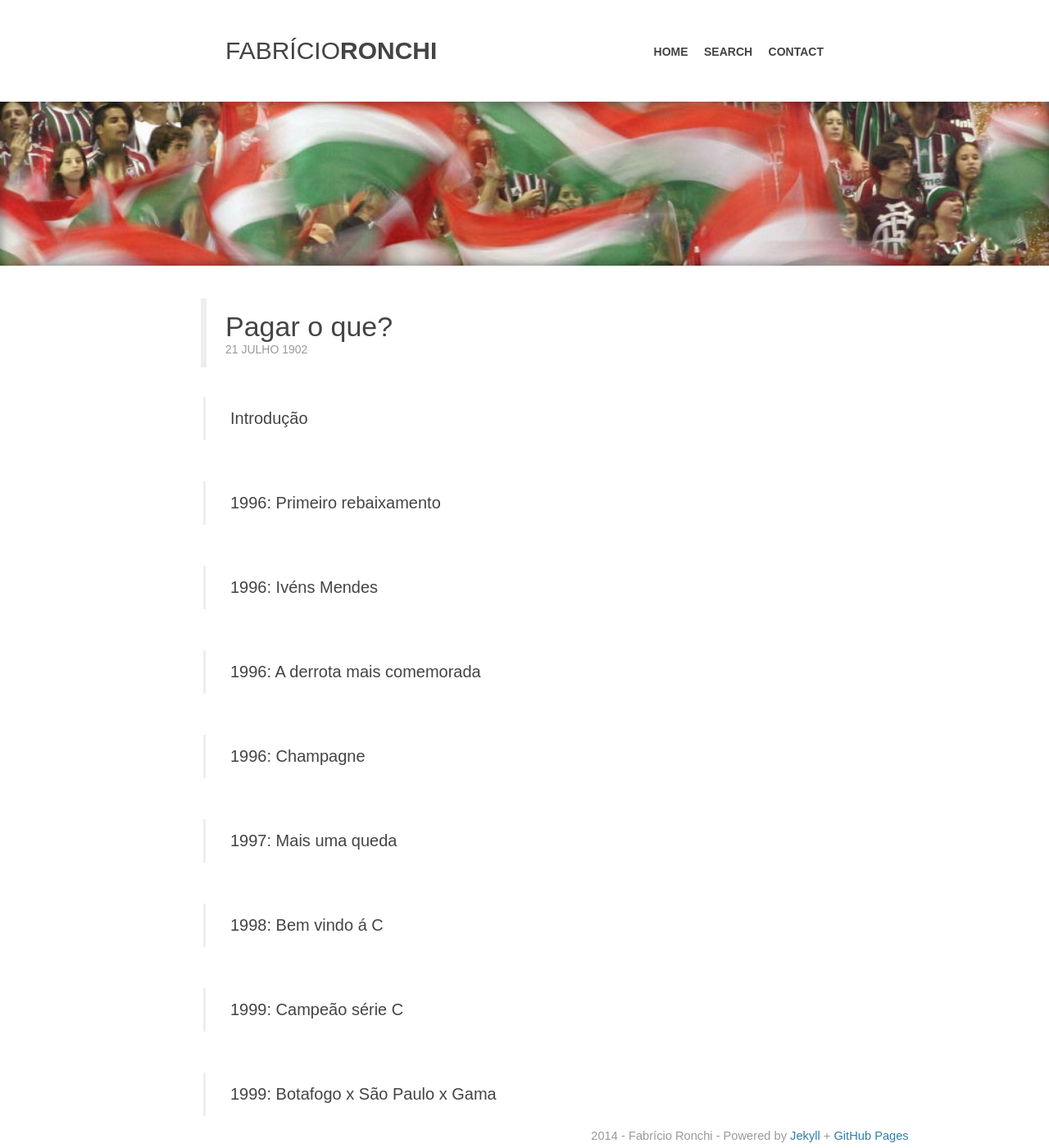
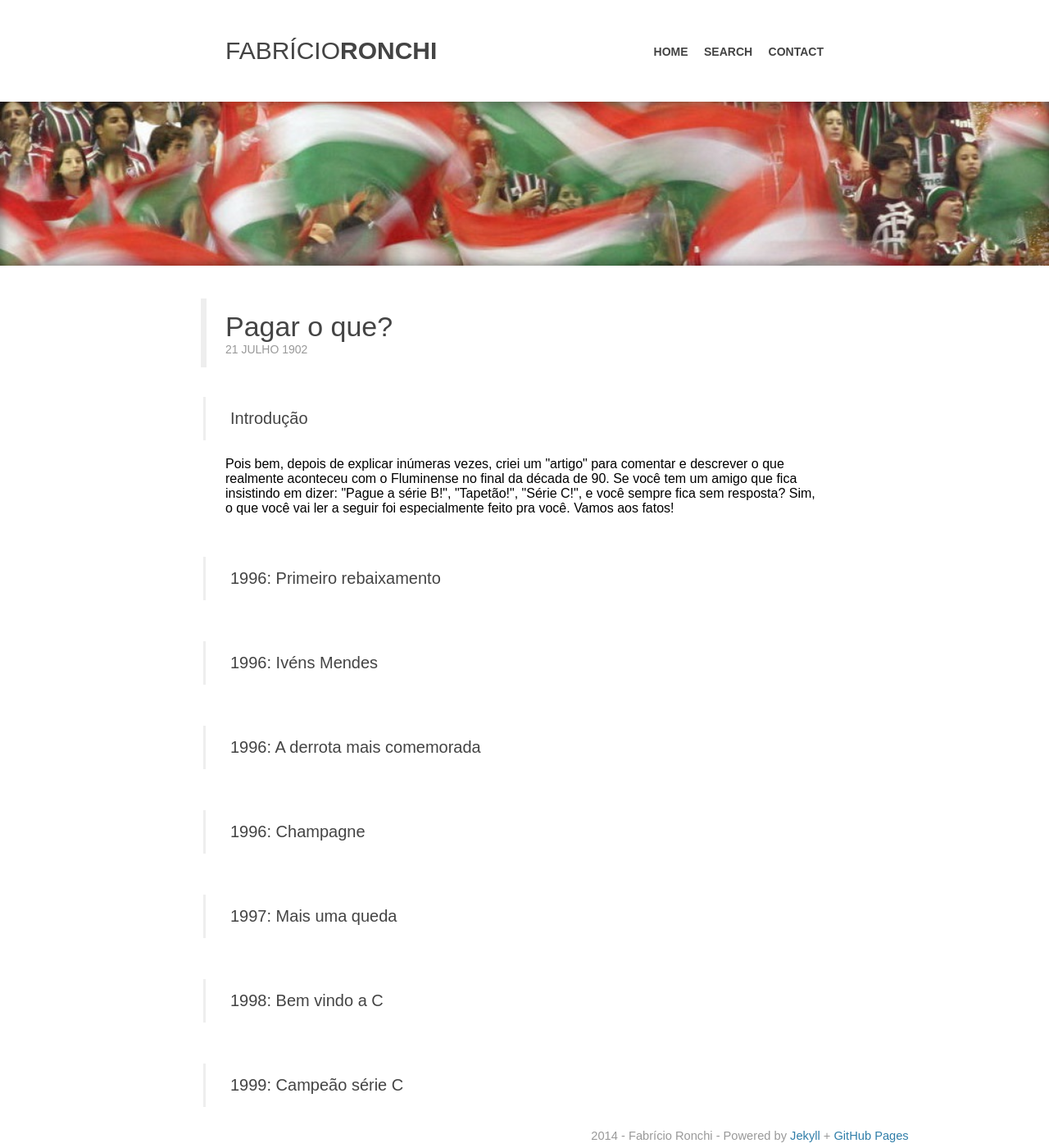
Before and after one commit to fabriciomrkonell/fabriciomrkonell, a Jekyll site: the page built from fluminense/index.html, in a window 1280 px wide and 1400 px high. Shown: the whole window at 82% size. Built offline with Jekyll 4.4.1, drawn with Linux system fonts in a browser that asks for light colours; some web fonts are replaced; Markdown is read by kramdown in place of the engine named in the settings; comment, search, counter and statistics services are not loaded.

Commit message:
Teste Título

```diff
--- a/fluminense/index.html
+++ b/fluminense/index.html
@@ -9,12 +9,15 @@ imagem: /img/fundoFluminense.jpg
   <div class="when">21 Julho 1902</div>
 
   <h3>Introdução</h3>
+    Pois bem, depois de explicar inúmeras vezes, criei um "artigo" para comentar e descrever o que realmente aconteceu com o Fluminense no final da década de 90.
+    Se você tem um amigo que fica insistindo em dizer: "Pague a série B!", "Tapetão!", "Série C!", e você sempre fica sem resposta? Sim, o que você vai ler a seguir foi especialmente feito pra você. Vamos aos fatos!
+
   <h3>1996: Primeiro rebaixamento</h3>
   <h3>1996: Ivéns Mendes</h3>
   <h3>1996: A derrota mais comemorada</h3>
   <h3>1996: Champagne</h3>
   <h3>1997: Mais uma queda</h3>
-  <h3>1998: Bem vindo á C</h3>
+  <h3>1998: Bem vindo a C</h3>
   <h3>1999: Campeão série C</h3>
   <h3>1999: Botafogo x São Paulo x Gama</h3>
   <h3>2000: Copa João Havelange</h3>
```
